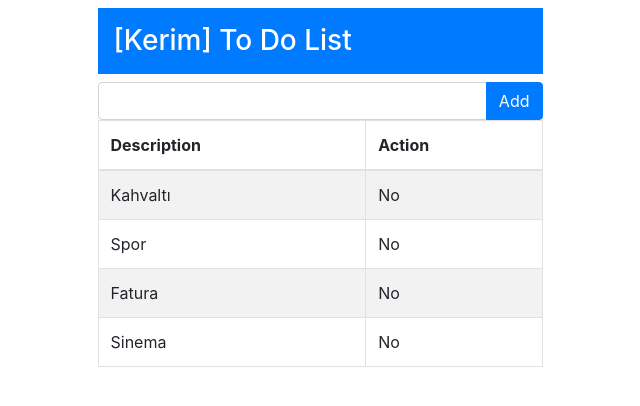
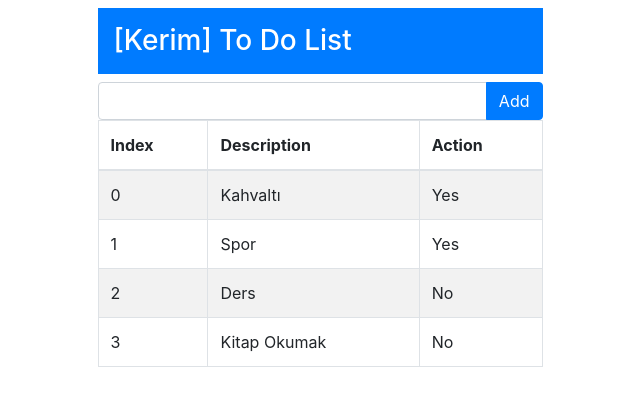
Before and after one commit to AbdulkerimFettahoglu/AngularExercises, an Angular app in the folder 3-Angular7.3.9-Exercises/todoApp/: page / in a window 1280 px wide. Shown: the top 406 px of the page, without its empty margins (320-960 px from the left). Built offline with nearby package versions, Linux system fonts and the light colour scheme.

Commit message:
Model class was added to discard complicated definitions from component file.

```diff
--- /dev/null
+++ b/3-Angular7.3.9-Exercises/todoApp/src/app/Model.ts
@@ -0,0 +1,24 @@
+export class Model {
+    user: string;
+    items: ModelItem[];
+
+    constructor() {
+        this.user = "Kerim";
+        this.items = [
+            new ModelItem("Kahvaltı", true),
+            new ModelItem("Spor", true),
+            new ModelItem("Ders", false),
+            new ModelItem("Kitap Okumak", false)
+        ];
+    }
+}
+
+export class ModelItem {
+    description: string;
+    action: boolean;
+
+    constructor(description:string,action:boolean) {
+        this.description = description;
+        this.action = action;
+    }
+}
--- a/3-Angular7.3.9-Exercises/todoApp/src/app/app.component.html
+++ b/3-Angular7.3.9-Exercises/todoApp/src/app/app.component.html
@@ -2,7 +2,7 @@
   <div class="row justify-content-center">
     <div class="col-5 align-items-center">
       <h3 class="bg-primary text-white p-3">
-        [{{ user }}] To Do List
+        [{{ getUser() }}] To Do List
       </h3>
 
       <div class="input-group">
@@ -15,14 +15,19 @@
       <table class="table table-striped table-bordered">
         <thead>
           <tr>
+            <th>Index</th>
             <th>Description</th>
             <th>Action</th>
           </tr>
         </thead>
         <tbody>
-          <tr *ngFor="let item of items">
+          <tr *ngFor="let item of getItems();let i=index">
+            <td>{{ i }}</td>
             <td>{{ item.description}}</td>
-            <td>{{ item.action }}</td>
+            <td [ngSwitch]="item.action">
+              <span *ngSwitchCase="true">Yes</span>
+              <span *ngSwitchCase="false">No</span>
+            </td>
           </tr>
         </tbody>
       </table>
--- a/3-Angular7.3.9-Exercises/todoApp/src/app/app.component.ts
+++ b/3-Angular7.3.9-Exercises/todoApp/src/app/app.component.ts
@@ -1,16 +1,20 @@
 import { Component } from '@angular/core';
+import { Model, ModelItem } from './Model';
 
 @Component({
   selector: 'app-root',
   templateUrl: './app.component.html',
   styleUrls: ['./app.component.css']
 })
+
 export class AppComponent {
-  user = 'Kerim';
-  items = [
-    {description: "Kahvaltı", action: "No"},
-    {description: "Spor", action: "No"},
-    {description: "Fatura", action: "No"},
-    {description: "Sinema", action: "No"}
-  ];
+  model = new Model();
+
+  getUser():string {
+    return this.model.user;
+  }
+
+  getItems():ModelItem[] {
+    return this.model.items;
+  }
 }
```
